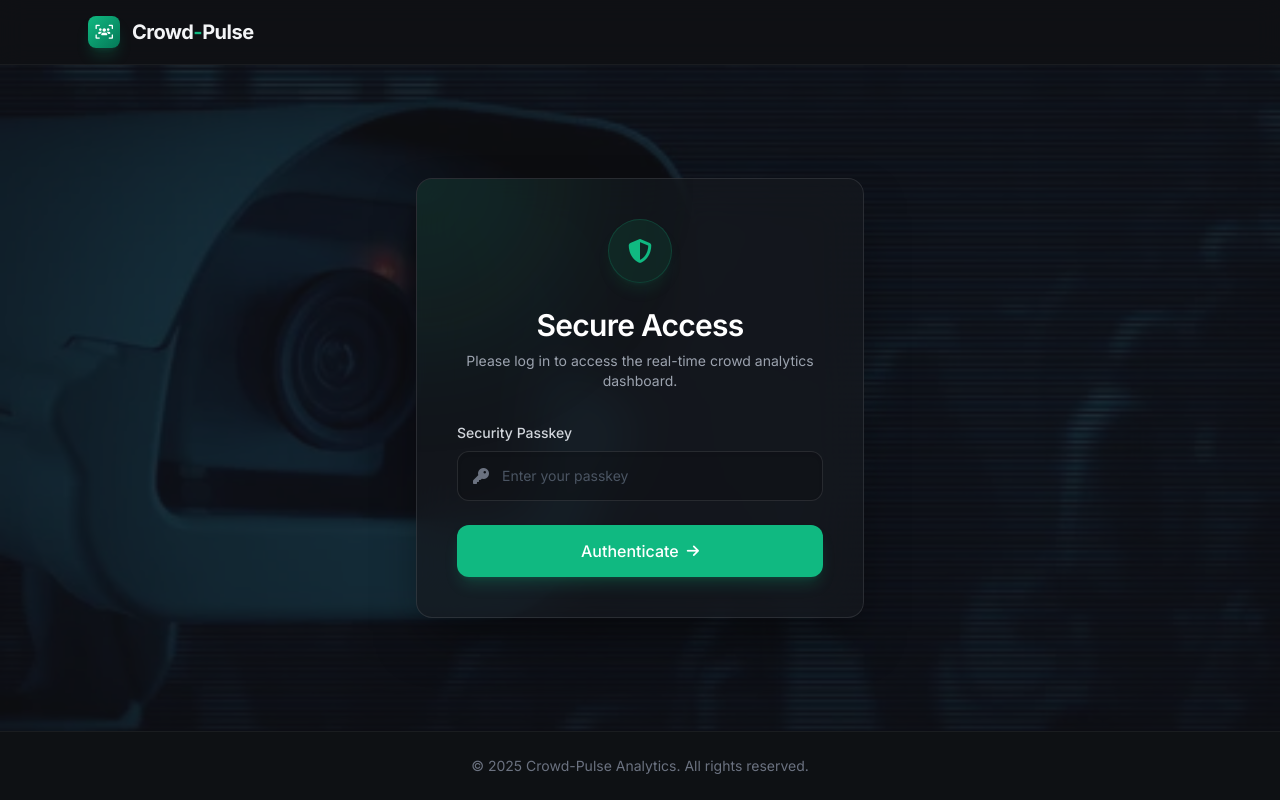
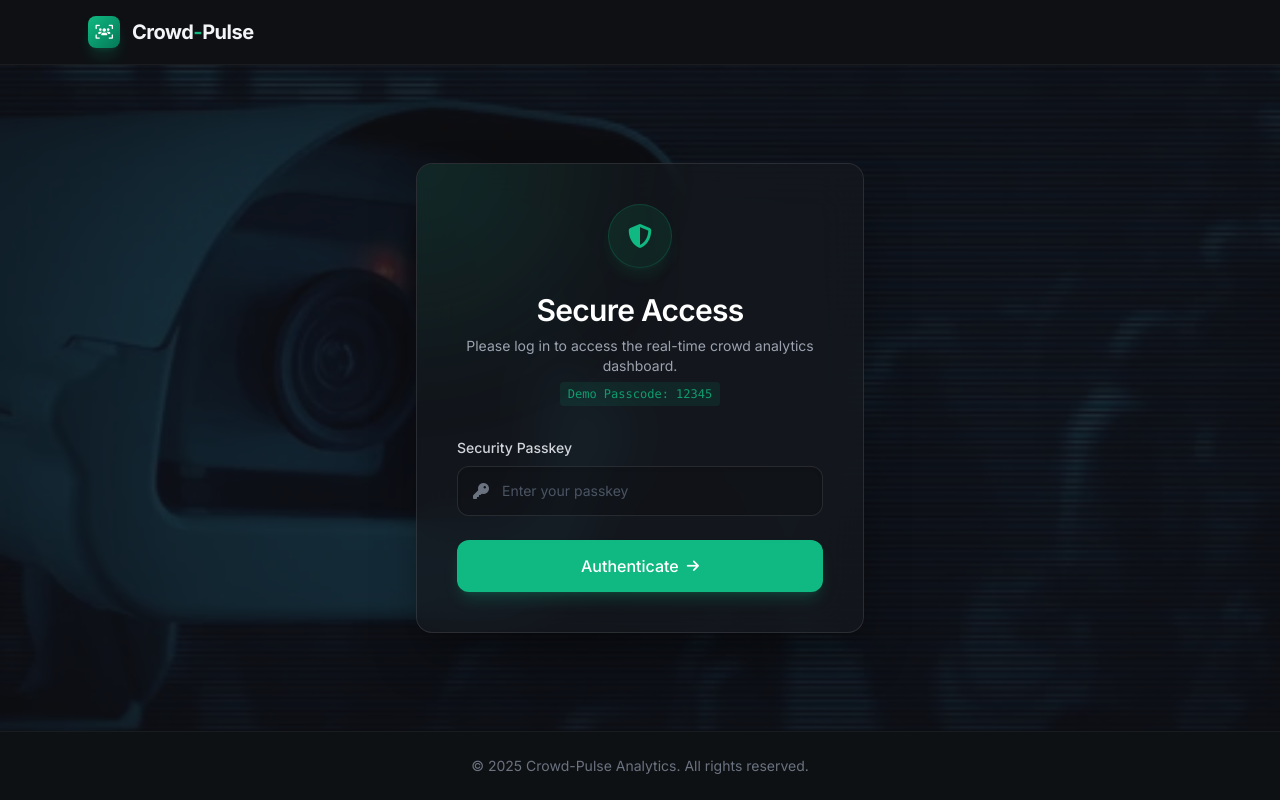
Before and after one commit to KrishMistry18/CrowdPulse, a Flask app: page /login in a window 1280 px wide. Run offline with Flask 3, Linux system fonts and the light colour scheme; some libraries are stand-ins or nearby versions.

Commit message:
Add demo passcode hint to login page

```diff
--- a/templates/login.html
+++ b/templates/login.html
@@ -76,7 +76,8 @@
                         <i class="fa-solid fa-shield-halved text-2xl"></i>
                     </div>
                     <h2 class="text-2xl sm:text-3xl font-semibold text-white tracking-tight mb-2">Secure Access</h2>
-                    <p class="text-gray-400 text-sm">Please log in to access the real-time crowd analytics dashboard.</p>
+                    <p class="text-gray-400 text-sm mb-1">Please log in to access the real-time crowd analytics dashboard.</p>
+                    <p class="text-accent/80 text-xs font-mono bg-accent/10 py-1 px-2 rounded inline-block">Demo Passcode: 12345</p>
                 </div>
 
                 <form method="post" class="space-y-6 relative z-10">
```
